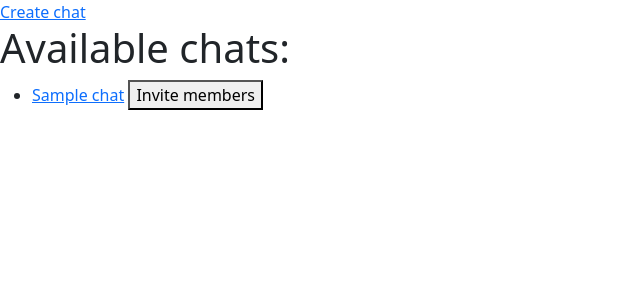
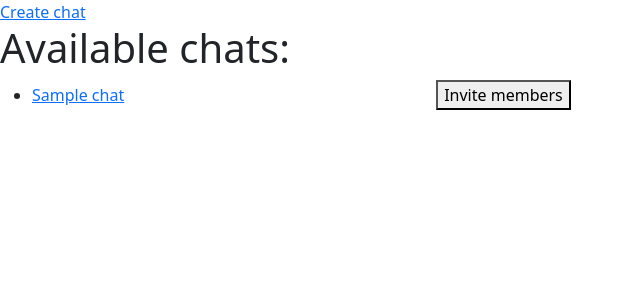
Before and after one commit to SergeKry/DjangoProject, a Django app: page /messenger/ in a window 1280 px wide. Shown: the top 300 px of the page, without its empty margins (0-640 px from the left). Run offline with Django 5.2, Linux system fonts and the light colour scheme; a user stored in the database is signed in; tables that the repository leaves empty hold one stand-in row (values such as "Sample post"); some libraries are stand-ins or nearby versions.

Commit message:
chat list styling improved

```diff
--- a/mysite/messenger/templates/messenger/index.html
+++ b/mysite/messenger/templates/messenger/index.html
@@ -6,11 +6,14 @@
     <a href="{% url 'messenger:create_chat' %}">Create chat</a>
     {% endif %}
     <h1>Available chats:</h1>
+    <div class="chat-list">
              {% if chats %}
         <ul>
             {% for chat in chats %}
             <li>
+                <div style="min-width: 400px; display: inline-block">
                     <a href="{% url 'messenger:chat' chat.pk %}">{{ chat.name }}</a>
+                </div>
                     {% if perms.messenger.add_chat %}
                     <a href="{% url 'messenger:members' chat.pk %}"><button>Invite members</button></a>
                     {% endif %}
@@ -20,6 +23,7 @@
         {% else %}
             <p>No chats available.</p>
         {% endif %}
+    </div>
     </body>
     </html>
 {% endblock %}
--- a/mysite/messenger/views.py
+++ b/mysite/messenger/views.py
@@ -13,6 +13,7 @@ class ChatListView(LoginRequiredMixin, TitleMixin, ListView):
     model = Chat
     template_name = 'messenger/index.html'
     context_object_name = 'chats'
+    title = 'Chats'
 
     def get_queryset(self):
         if self.request.user.is_superuser:
```
Lines whose indentation alone changed are shown as unchanged.
